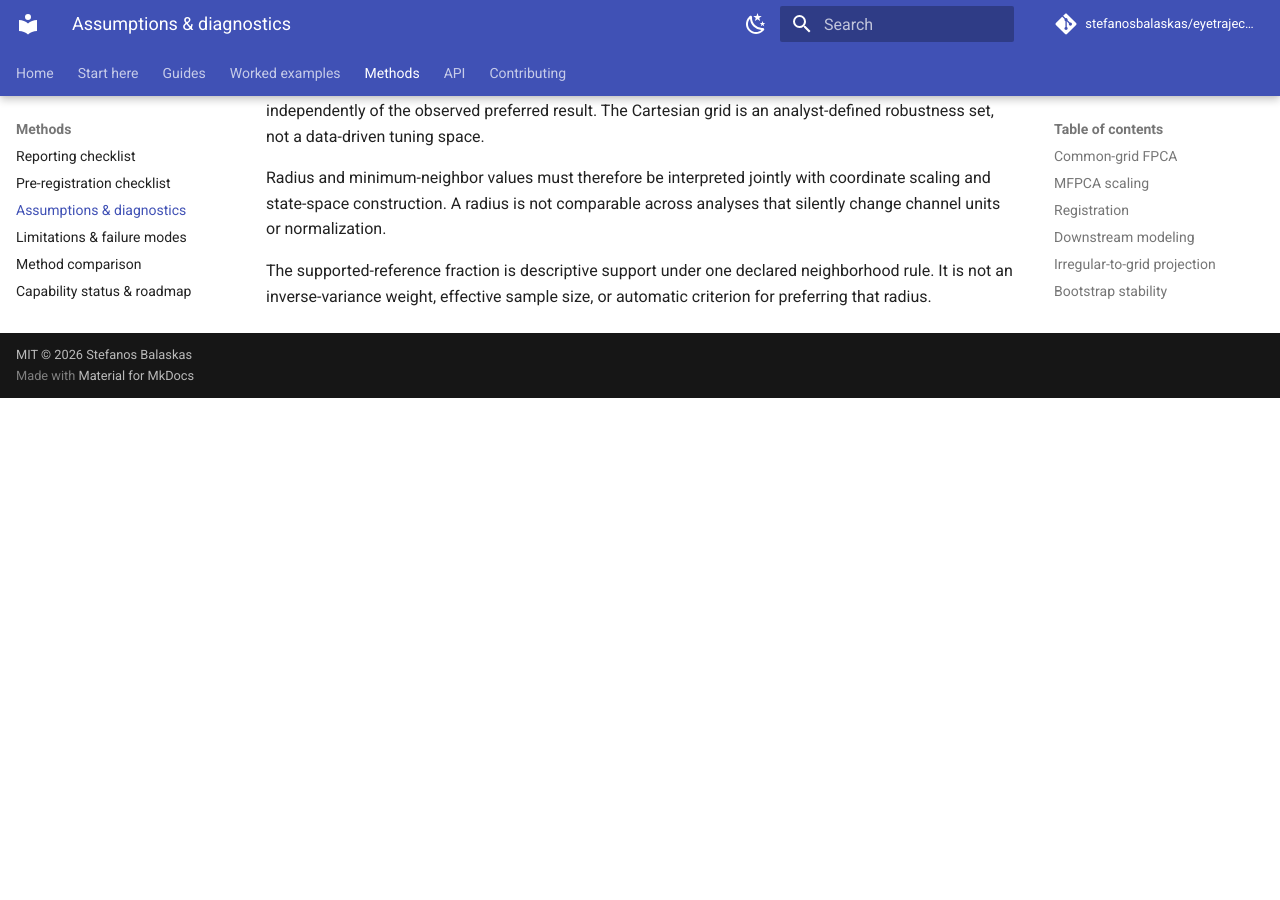
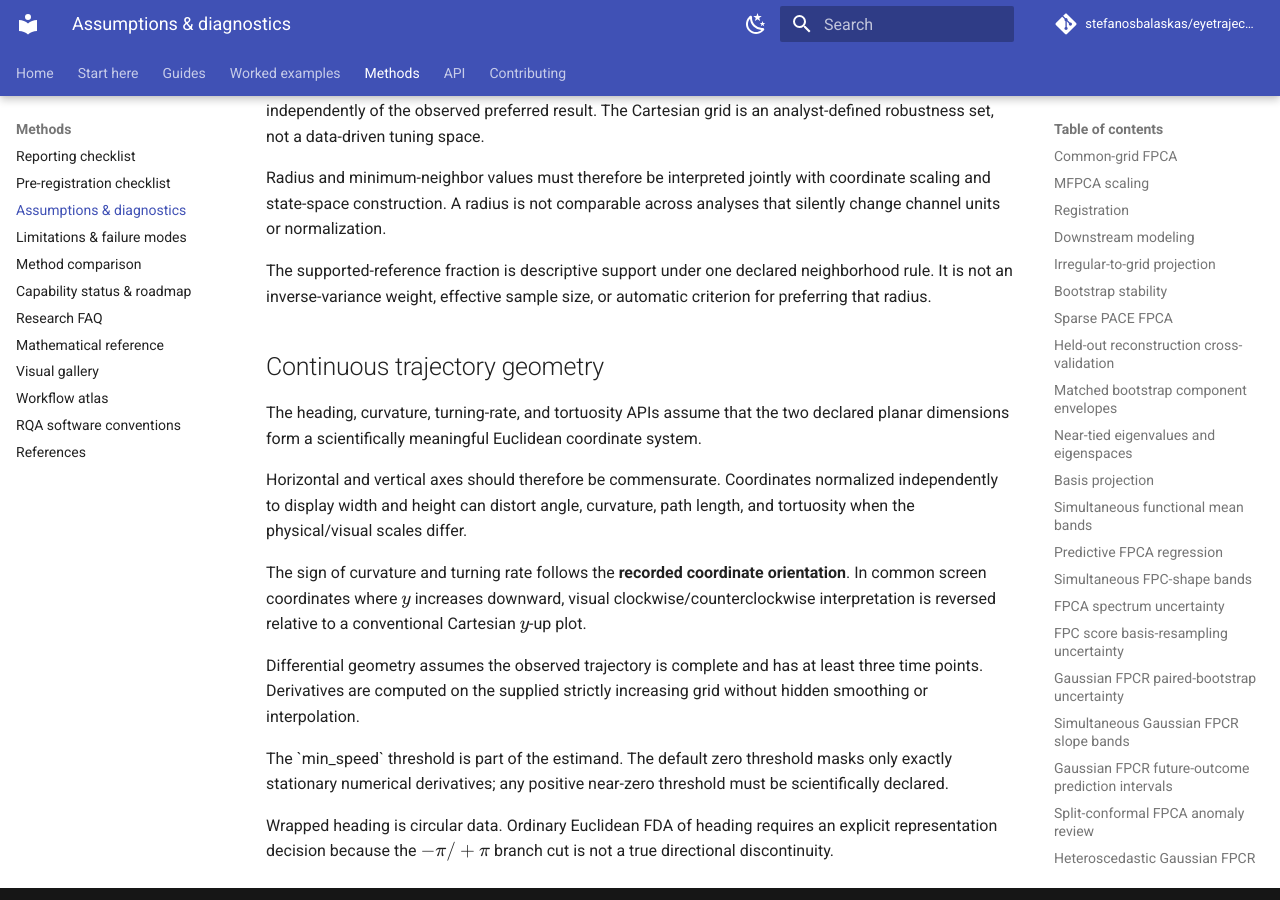
Before and after one commit to stefanosbalaskas/eyetrajectoriespy, an MkDocs documentation site: the page built from docs/methods/assumptions.md, in a window 1280 px wide and 900 px high, scrolled down 10829 px. Built offline with MkDocs 1.6.1 and Material for MkDocs 9.7.7, drawn with Linux system fonts in a browser that asks for light colours; comment, search, counter and statistics services are not loaded; before the commit the page ends 11227 px from its top, so only the background shows below that.

Commit message:
Document continuous geometry assumptions

```diff
--- a/docs/methods/assumptions.md
+++ b/docs/methods/assumptions.md
@@ -289,3 +289,18 @@
 Radius and minimum-neighbor values must therefore be interpreted jointly with coordinate scaling and state-space construction. A radius is not comparable across analyses that silently change channel units or normalization.
 
 The supported-reference fraction is descriptive support under one declared neighborhood rule. It is not an inverse-variance weight, effective sample size, or automatic criterion for preferring that radius.
+
+
+## Continuous trajectory geometry
+
+The heading, curvature, turning-rate, and tortuosity APIs assume that the two declared planar dimensions form a scientifically meaningful Euclidean coordinate system.
+
+Horizontal and vertical axes should therefore be commensurate. Coordinates normalized independently to display width and height can distort angle, curvature, path length, and tortuosity when the physical/visual scales differ.
+
+The sign of curvature and turning rate follows the **recorded coordinate orientation**. In common screen coordinates where \(y\) increases downward, visual clockwise/counterclockwise interpretation is reversed relative to a conventional Cartesian \(y\)-up plot.
+
+Differential geometry assumes the observed trajectory is complete and has at least three time points. Derivatives are computed on the supplied strictly increasing grid without hidden smoothing or interpolation.
+
+The \`min_speed\` threshold is part of the estimand. The default zero threshold masks only exactly stationary numerical derivatives; any positive near-zero threshold must be scientifically declared.
+
+Wrapped heading is circular data. Ordinary Euclidean FDA of heading requires an explicit representation decision because the \(-\pi/+ \pi\) branch cut is not a true directional discontinuity.
```
